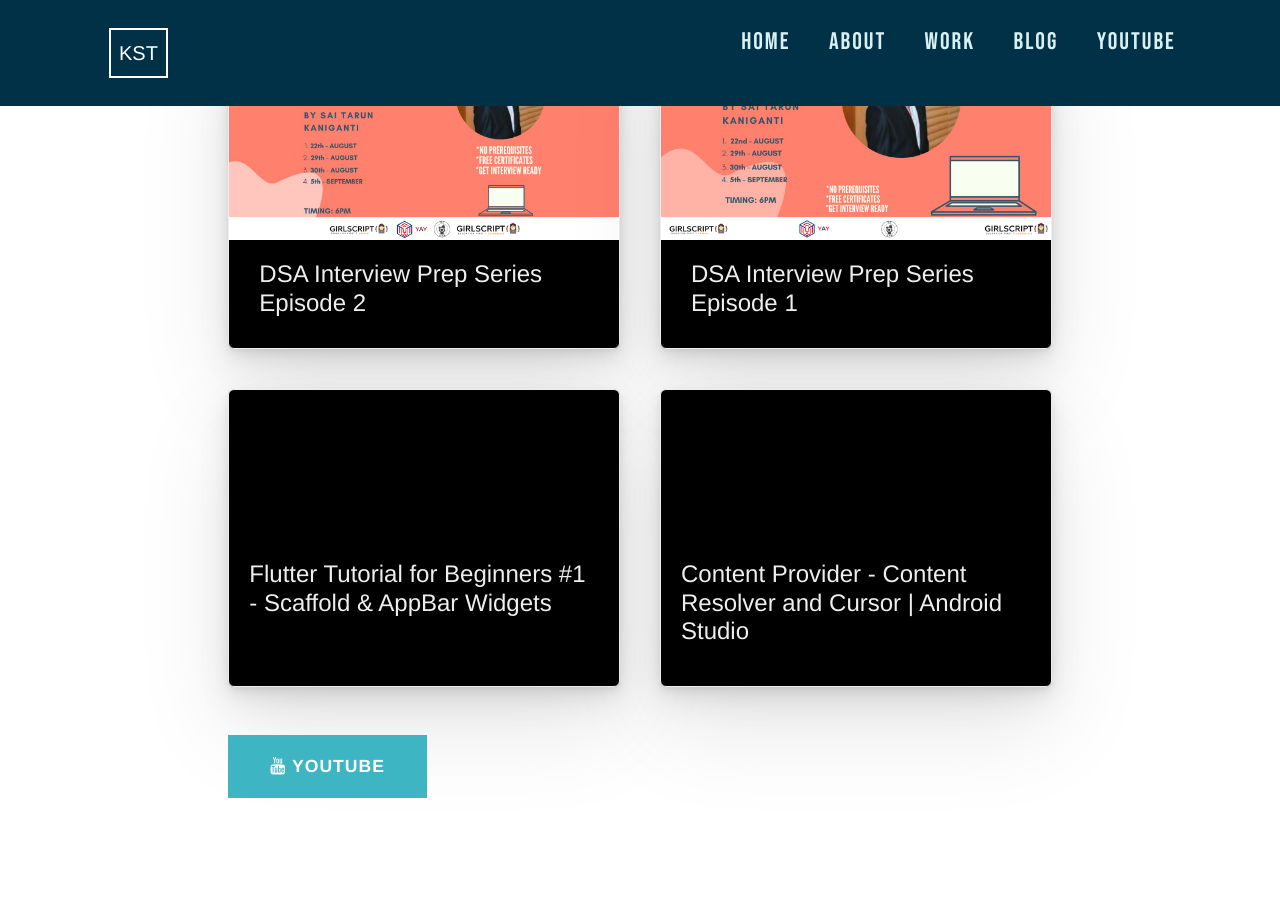
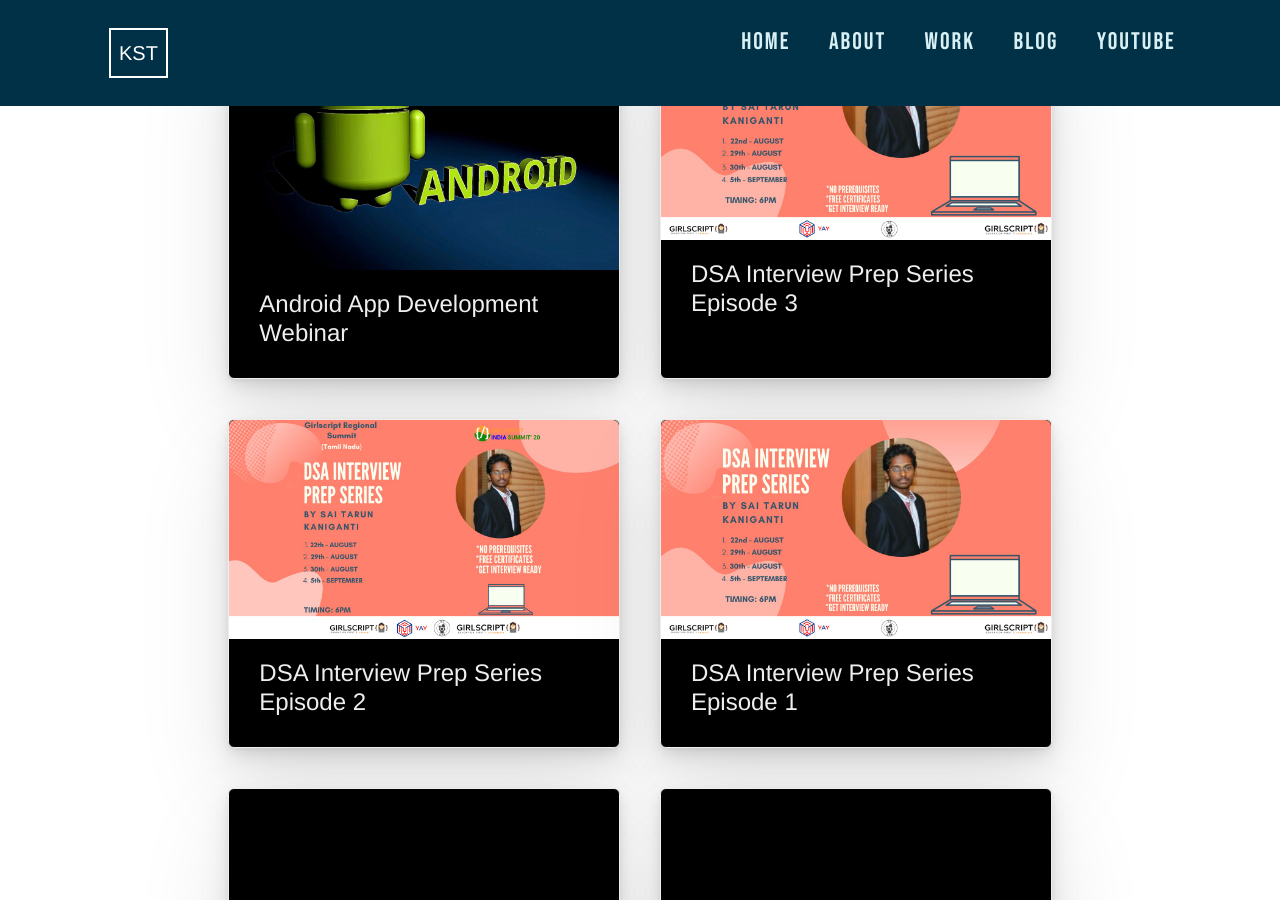
Before and after one commit to SAITARUN55/Portfolio, a Jekyll site: the page built from videos.html, in a window 1280 px wide and 900 px high, scrolled down 640 px. Built offline with Jekyll 4.4.1, drawn with Linux system fonts in a browser that asks for light colours.

Commit message:
:pencil: Added video cards (#13)
* Update videos.yml

* :bug: Fixed thumbnail link for CSI Android webinar

* Add files via upload

Co-authored-by: Ajit Panigrahi <ajitzero@gmail.com>

```diff
--- a/_data/videos.yml
+++ b/_data/videos.yml
@@ -3,6 +3,14 @@
 #   url: "(mandatory)"
 #   img_alt: "(optional)"
 #   img_url: "(optional)"
+- title: "Android App Development Webinar"
+  url: "https://youtu.be/2ebKKNrnfSM"
+  img_url: /assets/videos/android1.jpg
+
+- title: "DSA Interview Prep Series Episode 3"
+  url: "https://youtu.be/zihWgyudogs"
+  img_url: /assets/videos/dsa-interview-prep-series-e3.jpeg
+
 - title: "DSA Interview Prep Series Episode 2"
   url: "https://youtu.be/ZQbvZDdP4PQ"
   img_url: /assets/videos/dsa-interview-prep-series-e2.jpeg
```
Also changed, not shown: assets/videos/dsa-interview-prep-series-e3.jpeg (added).
